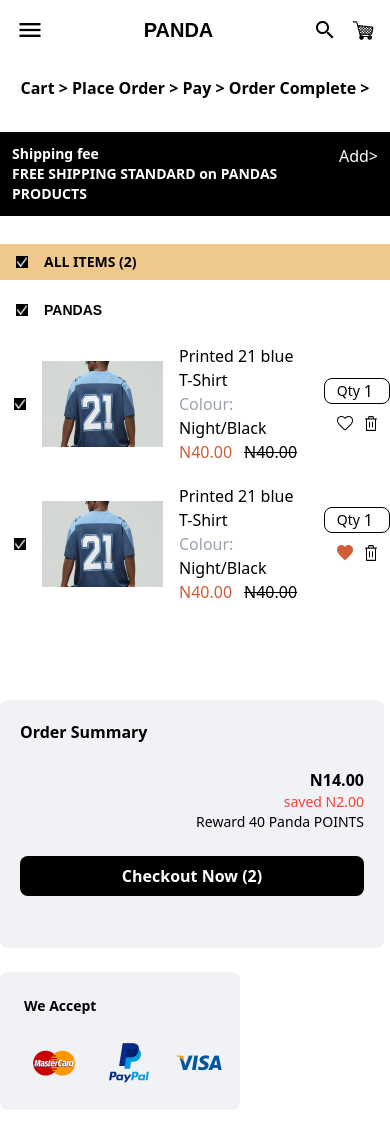
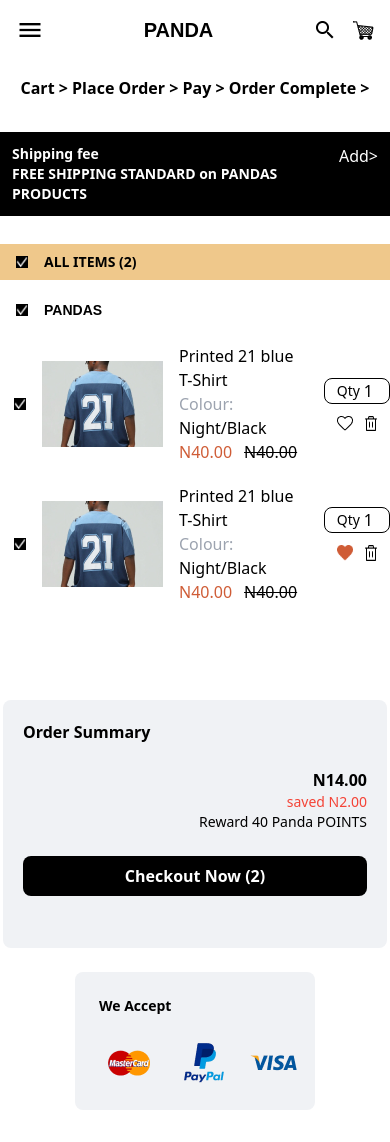
Before and after one commit to Nick-Salifu/HNG-test-2, a React (Vite) app: page /checkoutpage in a window 390 px wide. Built offline with nearby package versions, Linux system fonts and the light colour scheme; a web font is replaced by a local one.

Commit message:
changes to the checkout page

```diff
--- a/src/components/CheckoutHero.jsx
+++ b/src/components/CheckoutHero.jsx
@@ -88,7 +88,7 @@
                 </div>
 
                 {/* left part */}
-                <div className="flex flex-col">
+                <div className="flex flex-col items-center md:items-start">
                     <div className="bg-[#F0F2F5] w-96 p-5 rounded-lg">
                         <h1 className="mb-6 font-semibold">Order Summary</h1>
                         <div className="mb-6 text-right">
@@ -96,7 +96,7 @@
                             <p className="text-[#F44336] text-sm">saved N2.00</p>
                             <p className="text-sm capitalize">reward 40 panda <span className="uppercase">points</span></p>
                         </div>
-                        <div className="p-2 mb-8 text-center font-semibold text-white capitalize bg-black rounded-lg">checkout now (2)</div>
+                        <div className="p-2 mb-8 font-semibold text-center text-white capitalize bg-black rounded-lg">checkout now (2)</div>
                     </div>
 
                     <div className="bg-[#F0F2F5] w-60 mt-6 p-6 rounded-lg">
```
